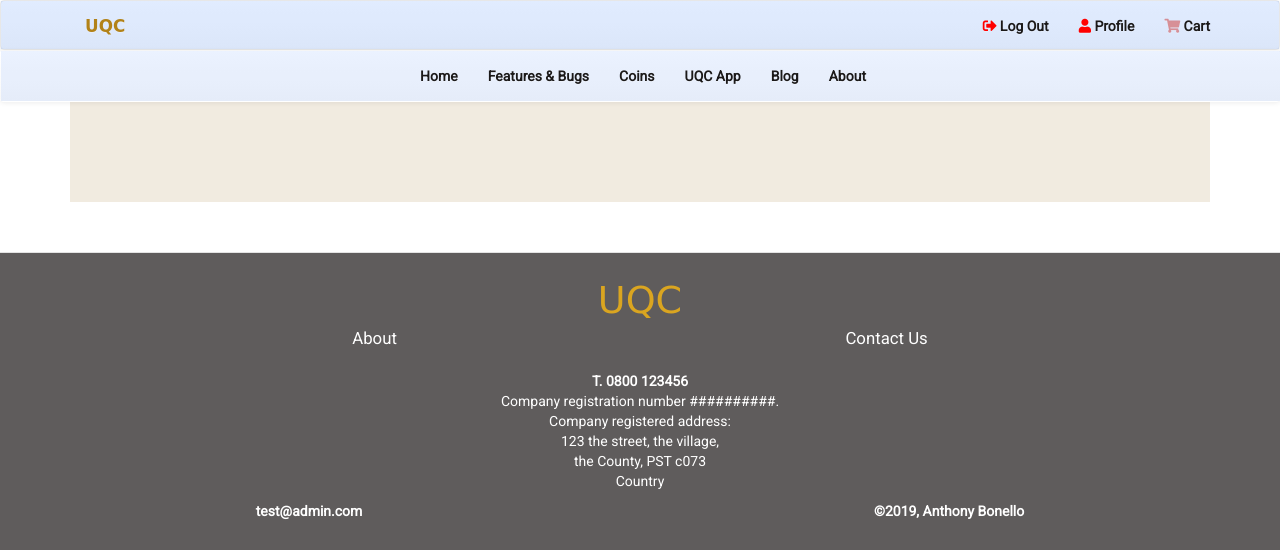
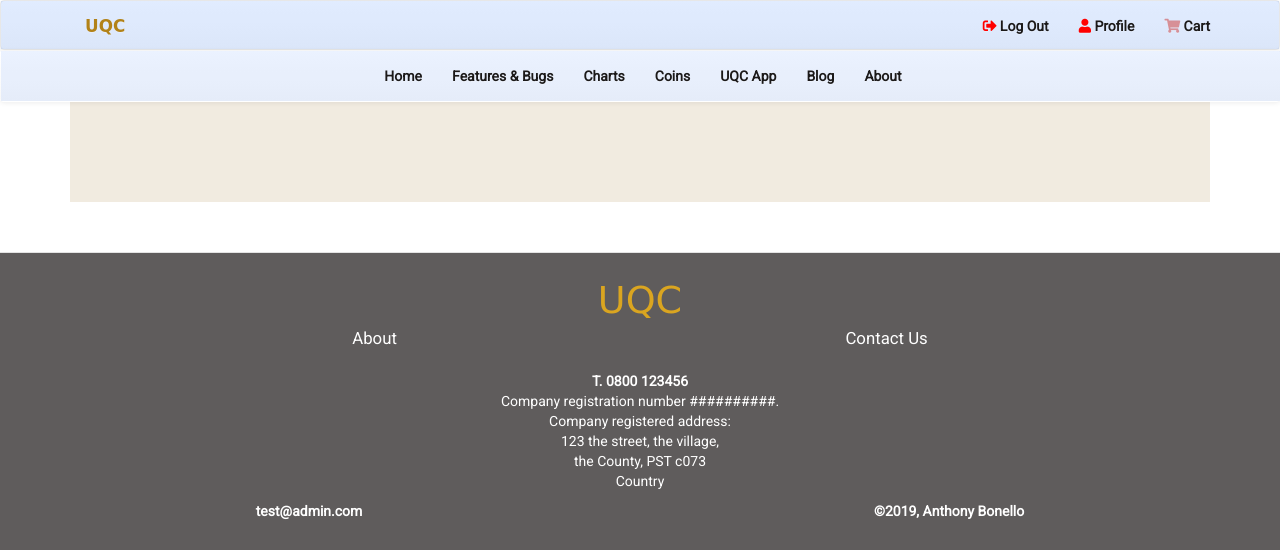
Before and after one commit to abonello/project_5, a Django app: page /index in a window 1280 px wide. Shown: the top 550 px of the page. Run offline with Django 3.2, Linux system fonts and the light colour scheme; a user stored in the database is signed in; some libraries are stand-ins or nearby versions; some web fonts are replaced.

Commit message:
Added link to charts in main nav

```diff
--- a/templates/base.html
+++ b/templates/base.html
@@ -1125,6 +1125,7 @@
                     {% url 'blog' as blog %}
                     {% url 'uqc_app' as uqc_app %}
                     {% url 'issues1' as features %}
+                    {% url 'charts' as charts %}
                     {% url 'products' as coins %}
                     <!-- <li class="active"><a href="#">Link 11 <span class="sr-only">(current)</span></a></li> -->
                     <!-- <li><a href="#">Link 12</a></li>
@@ -1140,6 +1141,7 @@
                     <!-- <li><a href="{#% url 'issues1' %#}">Features & Bugs</a></li>
                     <li><a href="{#% url 'products' %#}">Coins</a></li> -->
                     <li {% if request.path == features %}class="active"{% endif %}><a href="{{ features }}">Features & Bugs {% if request.path == features %}<span class="sr-only">(current)</span>{% endif %}</a></li>
+                    <li {% if request.path == charts %}class="active"{% endif %}><a href="{{ charts }}">Charts {% if request.path == charts %}<span class="sr-only">(current)</span>{% endif %}</a></li>
                     <li {% if request.path == coins %}class="active"{% endif %}><a href="{{ coins }}">Coins {% if request.path == coins %}<span class="sr-only">(current)</span>{% endif %}</a></li>
                     <!-- <li><a href="{#% url 'todo' %#}">Todo List</a></li>
                         <li><a href="{#% url 'add' %#}">Add Item</a></li> -->
```
Also changed, not shown: db.sqlite3.
